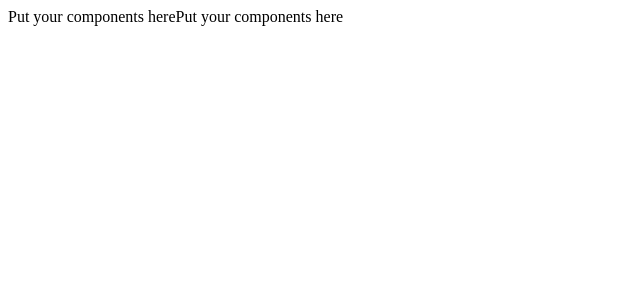
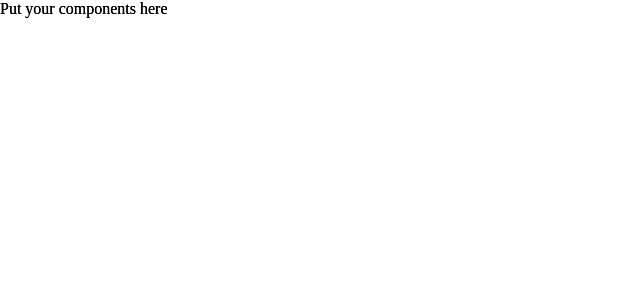
Before and after one commit to StartupName/admin-software, a React (Vite) app: page / in a window 1280 px wide. Shown: the top 300 px of the page, without its empty margins (0-640 px from the left). Built offline with nearby package versions, Linux system fonts and the light colour scheme.

Commit message:
feat(app): Setting up site routing

```diff
--- a/src/App.css
+++ b/src/App.css
@@ -0,0 +1,5 @@
+.nav{
+    position: fixed;
+    top: 0; left: 0;
+    width: 25%; height: 100%;
+}
--- a/src/App.jsx
+++ b/src/App.jsx
@@ -1,16 +1,40 @@
-import { useState } from 'react'
+import {
+    Outlet,
+    BrowserRouter,
+    Routes,
+    Route
+} from 'react-router-dom'
 
 import './App.css'
 import SideMenu from './modules/sidemenu/SideMenu'
 import DashBoard from './modules/dashboard/Dashboard'
 
-function App() {
+
+function Layout(){
     return (
         <>
-            <SideMenu />
-            <DashBoard />
+            <nav className="nav">
+                <SideMenu />
+            </nav>
+            <main className="main">
+                <Outlet />
+            </main>
         </>
     )
 }
 
+
+function App() {
+    return (
+        <BrowserRouter>
+            <Routes>
+                <Route path="/" element={<Layout />}>
+                    <Route index element={<DashBoard />} />
+                    <Route path="dashboard" element={<DashBoard />} />
+                </Route>
+            </Routes>
+        </BrowserRouter>
+    )
+}
+
 export default App
--- a/src/index.css
+++ b/src/index.css
@@ -0,0 +1,8 @@
+* {
+    margin: 0;
+    padding: 0;
+    box-sizing: border-box;
+}
+body, html {
+    width: 100%; height: 100%;
+}
```
